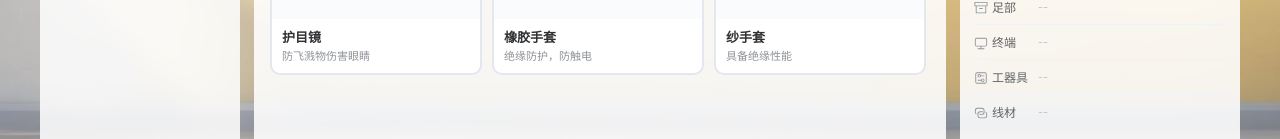
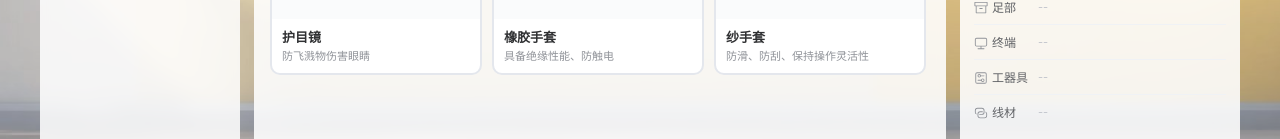
Before and after one commit to zhanzhan702/virtual-experiment, a Vue app in the folder frontend/: page /HTS in a window 1280 px wide. Shown: the part 451-590 px from the top of the page. Built offline with nearby package versions, Linux system fonts and the light colour scheme.

Commit message:
refactor(tools): update descriptions for橡胶手套 and 纱手套 to enhance clarity

```diff
--- a/frontend/src/constants/tool-selection-config.js
+++ b/frontend/src/constants/tool-selection-config.js
@@ -35,8 +35,14 @@ export const categories = [
 
       { id: 7, name: '护目镜', slot: 'eye', icon: '🥽', description: '防飞溅物伤害眼睛' },
 
-      { id: 8, name: '橡胶手套', slot: 'hand', icon: '🧤', description: '绝缘防护，防触电' },
-      { id: 9, name: '纱手套', slot: 'hand', icon: '🧤', description: '具备绝缘性能' },
+      { id: 8, name: '橡胶手套', slot: 'hand', icon: '🧤', description: '具备绝缘性能、防触电' },
+      {
+        id: 9,
+        name: '纱手套',
+        slot: 'hand',
+        icon: '🧤',
+        description: '防滑、防刮、保持操作灵活性'
+      },
 
       { id: 10, name: '电力绝缘鞋', slot: 'foot', icon: '🥾', description: '绝缘防砸，作业必备' },
       { id: 11, name: '凉鞋', slot: 'foot', icon: '🩴', description: '不符合安全规范' },
```
